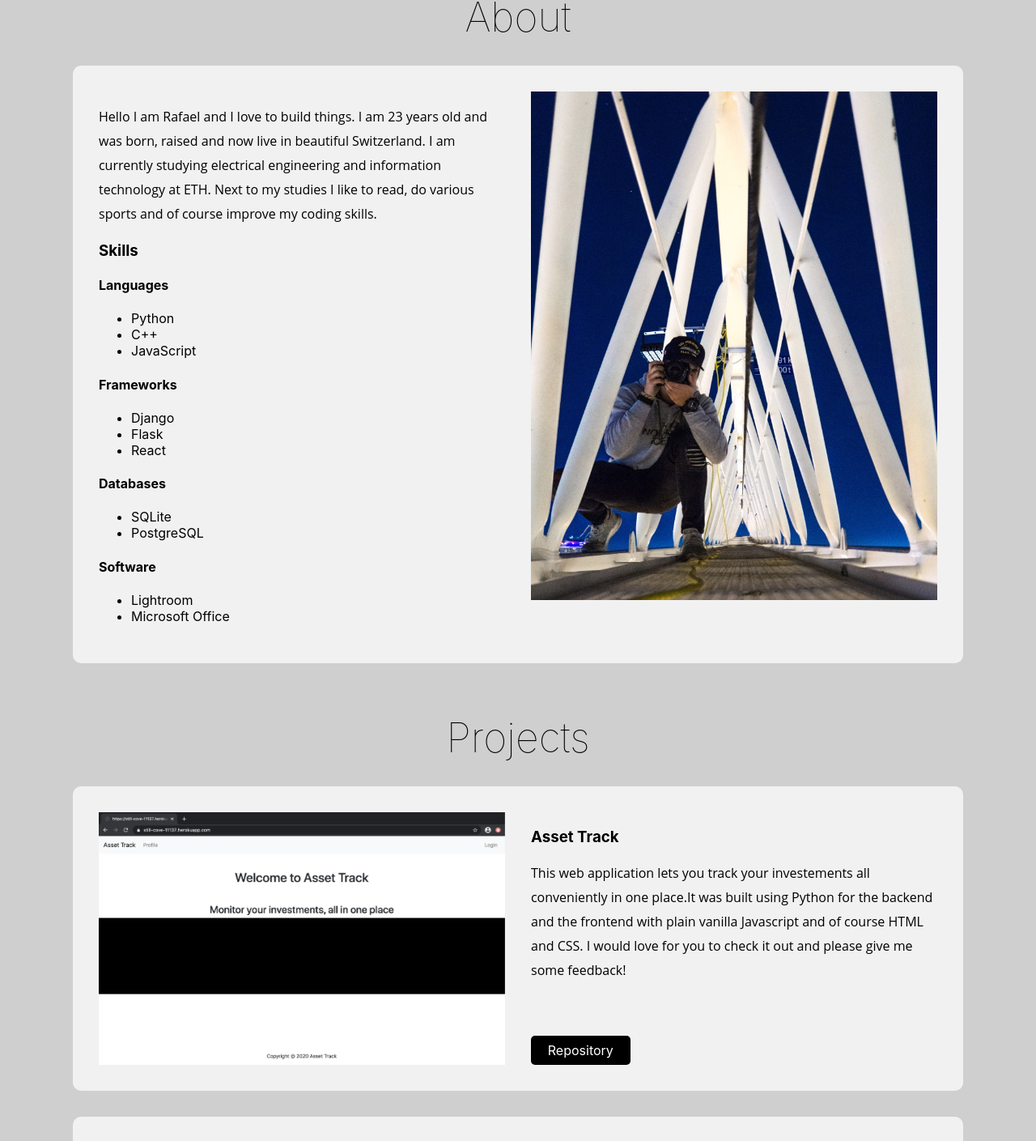
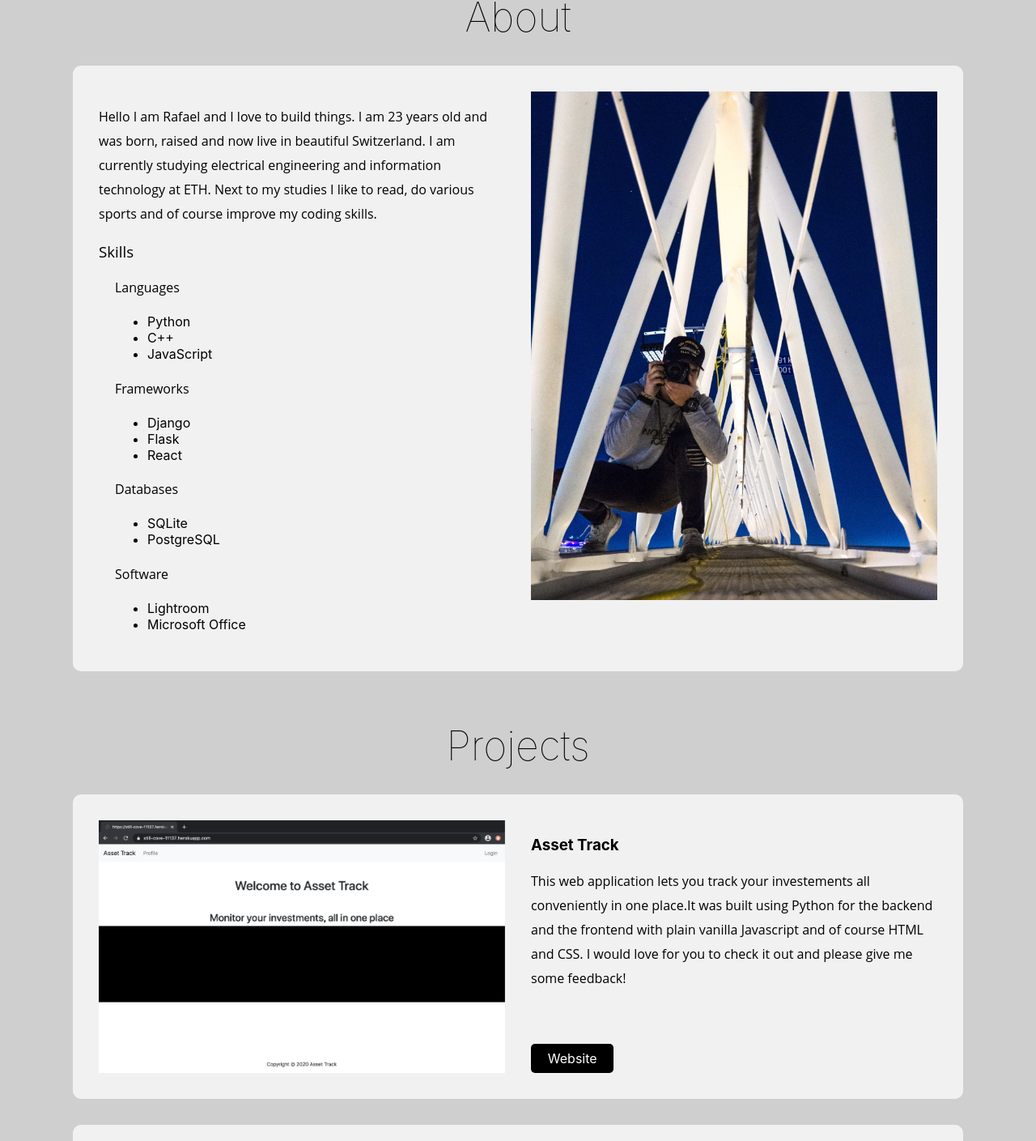
Before and after one commit to rafaelwanner/personal_website, a React (Create React App) app: page / in a window 1280 px wide. Shown: the part 839-2248 px from the top of the page at 81% size. Built offline with nearby package versions, Linux system fonts and the light colour scheme.

Commit message:
minor changes

```diff
--- a/src/Components/About.js
+++ b/src/Components/About.js
@@ -22,8 +22,10 @@ class About extends React.Component {
             <div className='about'>
               <div>
                 <p className='intro'>{this.state.data.about}</p>
-                <h3>Skills</h3>
-                {skills}
+                <h3 className='sub_head'>Skills</h3>
+                  <div className='skills'>
+                    {skills}
+                  </div>
               </div>
               <img src={require('../static/images/background/me.jpeg')} alt='' />
             </div>
--- a/src/Components/List.js
+++ b/src/Components/List.js
@@ -11,7 +11,7 @@ function List(props) {
 
   return(
     <div>
-      <h4>{props.content.type}</h4>
+      <h4 className='sub_head'>{props.content.type}</h4>
       <ul>
         {items}
       </ul>
--- a/src/Components/Project.js
+++ b/src/Components/Project.js
@@ -25,12 +25,12 @@ function Project(props) {
 
 
     return(
-      <main className='project' data-aos={animation}>
+      <main name='proj'className='project' data-aos={animation}>
         <img src={img} alt="" data-aos='flip-up'/>
         <div>
           <h3>{props.content.title}</h3>
           <p className='text'>{props.content.description}</p>
-          <a href={props.content.link} className='btn'>Repository</a>
+          <a href={props.content.link} className='btn'>{props.content.button}</a>
         </div>
       </main>
     )
--- a/src/Data/projects.js
+++ b/src/Data/projects.js
@@ -7,6 +7,7 @@ const projects = [
                + ' course HTML and CSS. I would love for you to check it out and please give me some feedback!',
     image: '../static/images/projects/asset_track.png',
     link: 'https://still-cove-11137.herokuapp.com',
+    button: 'Website',
   },
     {
       id: 2,
@@ -15,6 +16,7 @@ const projects = [
                  + 'highlight the importance of social distancing. ',
       image: '../static/images/projects/covid.png',
       link: 'https://github.com/rafaelwanner/CoVid-19-Simulation',
+      button: 'Repository',
     },
     {
       id: 3,
@@ -23,6 +25,7 @@ const projects = [
                 + ' My personal record is 30 points. Try and beat me.',
       image: '../static/images/projects/snake.png',
       link: 'https://github.com/rafaelwanner/Snake',
+      button: 'Repository',
     }
 ];
 
--- a/src/static/css/About.css
+++ b/src/static/css/About.css
@@ -13,6 +13,13 @@
 .intro{
   line-height: 30px;
   font-family: 'Open Sans', sans-serif;
+}
 
+.skills{
+  margin-left: 20px;
+}
 
+.sub_head{
+  font-family: 'Open Sans', sans-serif;
+  font-weight:  500;
 }
--- a/src/static/css/Contact.css
+++ b/src/static/css/Contact.css
@@ -11,6 +11,6 @@
   position: inherit;
 }
 
-.btn:hover{
+.btn2:hover{
   opacity: 0.8;
 }
```
